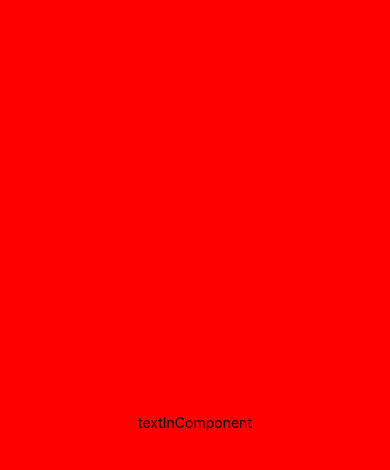
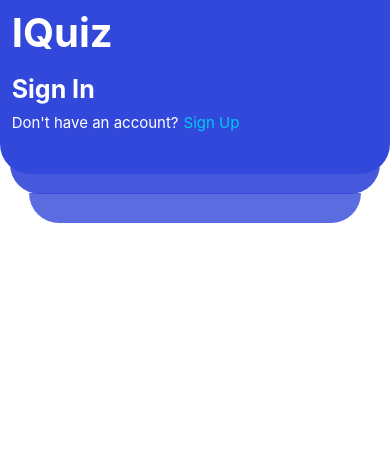
Before and after one commit to Mk1499/IslamQuiz, a React Native app: screen /Login in a window 390 px wide. Shown: the top 470 px of the page. Built offline with nearby package versions, Linux system fonts and the light colour scheme.

Commit message:
add theme switcher

```diff
--- a/App.tsx
+++ b/App.tsx
@@ -6,6 +6,7 @@ import {Provider} from 'react-redux';
 import {NavigationContainer} from '@react-navigation/native';
 import store from './src/Redux/store';
 import MainStack from './src/Routes/Stacks/Main';
+import {ThemeProvider} from './src/Theme/ThemeProvider';
 
 const App = () => {
   return (
@@ -15,7 +16,9 @@ const App = () => {
         ref={(navigatorRef: any) => {
           NavigationService.setTopLevelNavigator(navigatorRef);
         }}>
-        <MainStack />
+        <ThemeProvider>
+          <MainStack />
+        </ThemeProvider>
       </NavigationContainer>
     </Provider>
   );
--- /dev/null
+++ b/src/Components/AuthHead/AuthHead.tsx
@@ -0,0 +1,35 @@
+import React from 'react';
+import {Text, View} from 'react-native';
+import styles from './styles';
+import {useTheme} from '../../Theme/ThemeProvider';
+
+const AuthHead = () => {
+  const {dark, setScheme} = useTheme();
+
+  const toggleScheme = () => {
+    if (dark) {
+      setScheme('light');
+    } else {
+      setScheme('dark');
+    }
+  };
+
+  return (
+    <>
+      <View style={styles.container}>
+        <Text style={styles.brand}>IQuiz</Text>
+        <View style={styles.dataCont}>
+          <Text style={styles.title} onPress={toggleScheme}>Sign In</Text>
+          <View style={styles.row}>
+            <Text style={styles.text}>Don't have an account?</Text>
+            <Text style={[styles.text, styles.link]}>Sign Up</Text>
+          </View>
+        </View>
+      </View>
+      <View style={styles.firstExtend} />
+      <View style={styles.secExtent} />
+    </>
+  );
+};
+
+export default AuthHead;
--- /dev/null
+++ b/src/Components/AuthHead/styles.ts
@@ -0,0 +1,63 @@
+/* eslint-disable prettier/prettier */
+import { Platform, StyleSheet } from 'react-native';
+import Constants from '../../Config/Constants';
+
+export default StyleSheet.create({
+    container: {
+        paddingTop: Platform.OS === 'ios' ? 0.05 * Constants.height : 0,
+        backgroundColor: Constants.colors.bg,
+        width: Constants.width,
+        paddingHorizontal: 0.03 * Constants.width,
+        paddingBottom: 0.04 * Constants.height,
+        borderBottomLeftRadius: 30,
+        borderBottomRightRadius: 30,
+    },
+    brand: {
+        marginVertical: 0.01 * Constants.height,
+        fontSize: 40,
+        color: Constants.colors.white,
+        fontWeight: 'bold',
+    },
+    dataCont: {
+        marginVertical: 0.01 * Constants.height,
+    },
+    title: {
+        color: Constants.colors.white,
+        fontSize: 25,
+        fontWeight: 'bold',
+        marginBottom: 0.01 * Constants.height,
+    },
+    row: {
+        flexDirection: 'row',
+    },
+    text: {
+        fontSize: 15,
+        marginEnd: 5,
+        color: Constants.colors.white,
+    },
+    link: {
+        color: Constants.colors.sky,
+    },
+    firstExtend: {
+        height: 30,
+        backgroundColor: Constants.colors.bg,
+        width: '95%',
+        alignSelf: 'center',
+        borderBottomLeftRadius: 30,
+        borderBottomRightRadius: 30,
+        marginTop: -10,
+        zIndex: -1,
+        opacity: 0.9,
+    },
+    secExtent: {
+        height: 30,
+        backgroundColor: Constants.colors.bg,
+        width: '85%',
+        alignSelf: 'center',
+        borderBottomLeftRadius: 30,
+        borderBottomRightRadius: 30,
+        marginTop: -1,
+        zIndex: -3,
+        opacity: 0.8,
+    },
+});
--- a/src/Config/Constants.ts
+++ b/src/Config/Constants.ts
@@ -1,6 +1,15 @@
-import {Dimensions} from 'react-native';
+/* eslint-disable prettier/prettier */
+import { Dimensions } from 'react-native';
 
 export default {
   width: Dimensions.get('window').width,
   height: Dimensions.get('window').height,
+
+  colors: {
+    bg: '#3248da',
+    sky: '#00caf2',
+    white: '#fff',
+    orange: '#ff7040',
+    green: '#47cc49',
+  },
 };
--- a/src/Routes/Stacks/Main.tsx
+++ b/src/Routes/Stacks/Main.tsx
@@ -1,61 +1,19 @@
-import React, {Component} from 'react';
+import React, {
+  // Component ,
+  useEffect,
+} from 'react';
 import {createStackNavigator} from '@react-navigation/stack';
-import {Linking} from 'react-native';
+// import {Linking} from 'react-native';
 import Login from '../../Screens/Auth/Login/Login';
-import navigation from '../NavigationService';
+// import navigation from '../NavigationService';
+import {useTheme} from '../../Theme/ThemeProvider';
 
 const Stack = createStackNavigator();
 
-export default class MainStack extends Component {
-  componentDidMount() {
-    this.setupLinking();
-    this.linkingListener();
-  }
+const MainStack = () => {
+  const {colors} = useTheme();
 
-  setupLinking = () => {
-    Linking.getInitialURL().then(url => {
-      try {
-        this.navigateHandler(url);
-      } catch (err) {
-        console.error('ERR : ', err);
-      }
-    });
-  };
-
-  linkingListener = () => {
-    Linking.addEventListener('url', ({url}) => {
-      this.navigateHandler(url);
-    });
-  };
-
-  navigateHandler = async (url: string) => {
-    console.log('URL : ', url);
-    if (url) {
-      let {navigate} = navigation;
-      let base = 'https://bo0ky.netlify.app/app-';
-      let route = url.replace(base, '');
-      console.log('route : ', route);
-      let routeArr = route.split('-');
-      let stack = routeArr[0];
-      let screen = routeArr[1];
-      let keyName = routeArr[2];
-      let id = routeArr[3];
-      let props = {};
-      props[keyName] = id;
-      console.log('Data : ', routeArr, screen, id);
-      console.log('Route : ', screen, props);
-      if (stack === 'Main') {
-        navigate(screen, props);
-      } else {
-        navigate(stack, {
-          screen,
-          params: props,
-        });
-      }
-    }
-  };
-
-  render() {
+  useEffect(() => {}, []);
   return (
     <Stack.Navigator>
       <Stack.Screen
@@ -63,13 +21,85 @@ export default class MainStack extends Component {
         component={Login}
         options={{
           headerShown: false,
+          cardStyle: {
+            backgroundColor: colors.bg,
+          },
         }}
       />
     </Stack.Navigator>
   );
-  }
+};
 
-  componentWillUnmount() {
-    Linking.removeAllListeners();
-  }
-}
+export default MainStack;
+
+// export class MainStack extends Component {
+//   componentDidMount() {
+//     this.setupLinking();
+//     this.linkingListener();
+//     console.log("Login : ", useTheme());
+//   }
+
+//   setupLinking = () => {
+//     Linking.getInitialURL().then(url => {
+//       try {
+//         this.navigateHandler(url);
+//       } catch (err) {
+//         console.error('ERR : ', err);
+//       }
+//     });
+//   };
+
+//   linkingListener = () => {
+//     Linking.addEventListener('url', ({url}) => {
+//       this.navigateHandler(url);
+//     });
+//   };
+
+//   navigateHandler = async (url: string) => {
+//     console.log('URL : ', url);
+//     if (url) {
+//       let {navigate} = navigation;
+//       let base = 'https://bo0ky.netlify.app/app-';
+//       let route = url.replace(base, '');
+//       console.log('route : ', route);
+//       let routeArr = route.split('-');
+//       let stack = routeArr[0];
+//       let screen = routeArr[1];
+//       let keyName = routeArr[2];
+//       let id = routeArr[3];
+//       let props = {};
+//       props[keyName] = id;
+//       console.log('Data : ', routeArr, screen, id);
+//       console.log('Route : ', screen, props);
+//       if (stack === 'Main') {
+//         navigate(screen, props);
+//       } else {
+//         navigate(stack, {
+//           screen,
+//           params: props,
+//         });
+//       }
+//     }
+//   };
+
+//   render() {
+//     return (
+//       <Stack.Navigator>
+//         <Stack.Screen
+//           name="Login"
+//           component={Login}
+//           options={{
+//             headerShown: false,
+//             cardStyle: {
+//               backgroundColor: '#fff',
+//             },
+//           }}
+//         />
+//       </Stack.Navigator>
+//     );
+//   }
+
+//   componentWillUnmount() {
+//     Linking.removeAllListeners();
+//   }
+// }
--- a/src/Screens/Auth/Login/Login.tsx
+++ b/src/Screens/Auth/Login/Login.tsx
@@ -1,13 +1,20 @@
-import React, {Component} from 'react';
-import {Text, ScrollView} from 'react-native';
-import styles from './styles';
+import React from 'react';
+import {ScrollView, View} from 'react-native';
+import AuthHead from '../../../Components/AuthHead/AuthHead';
+import makeStyle from './styles';
+import {useTheme} from '../../../Theme/ThemeProvider';
 
-export default class Login extends Component {
-  render() {
-    return (
-      <ScrollView contentContainerStyle={styles.container}>
-        <Text> textInComponent </Text>
-      </ScrollView>
-    );
-  }
-}
+const Login = () => {
+  const {colors} = useTheme();
+  const styles = makeStyle(colors);
+
+  return (
+    <ScrollView contentContainerStyle={styles.container}>
+      <View style={styles.container}>
+        <AuthHead />
+      </View>
+    </ScrollView>
+  );
+};
+
+export default Login;
--- a/src/Screens/Auth/Login/styles.ts
+++ b/src/Screens/Auth/Login/styles.ts
@@ -1,12 +1,11 @@
-import {StyleSheet} from 'react-native';
-import config from '../../../Config/Constants';
+/* eslint-disable prettier/prettier */
+import { StyleSheet } from 'react-native';
+// import Constants from '../../../Config/Constants';
 
-export default StyleSheet.create({
+const makeStyle = (colors: any) => StyleSheet.create({
   container: {
-    flexDirection: 'column',
-    alignItems: 'center',
-    justifyContent: 'center',
-    height: config.height,
-    backgroundColor: 'red',
+    // backgroundColor:colors.primary,
   },
 });
+
+export default makeStyle;
--- /dev/null
+++ b/src/Theme/ThemeProvider.js
@@ -0,0 +1,33 @@
+/* eslint-disable prettier/prettier */
+import React, { createContext, useEffect, useState , useContext } from 'react';
+import { DartColors, LightColors } from './colors';
+import { useColorScheme } from 'react-native';
+
+export const ThemeContext = createContext({
+    dark: false,
+    colors: LightColors,
+    setScheme: () => { },
+});
+
+export const ThemeProvider = props => {
+    const colorScheme = useColorScheme();
+    const [isDark, setIsDark] = useState(colorScheme === 'dark');
+
+    useEffect(() => {
+        setIsDark(colorScheme === 'dark');
+    }, [colorScheme])
+
+    const defaultTheme = {
+        dark: isDark,
+        colors: isDark ? DartColors : LightColors,
+        setScheme: (scheme) => { setIsDark(scheme === 'dark') }
+    };
+
+    return (
+        <ThemeContext.Provider value={defaultTheme}>
+            {props.children}
+        </ThemeContext.Provider>
+    )
+};
+
+export const useTheme = () => useContext(ThemeContext)
--- /dev/null
+++ b/src/Theme/colors.ts
@@ -0,0 +1,11 @@
+export const LightColors = {
+  primary: '#3248da',
+  text: '#333',
+  bg: '#fff',
+};
+
+export const DartColors = {
+  primary: '#00caf2',
+  text: '#fff',
+  bg: '#333',
+};
```
Lines whose indentation alone changed are shown as unchanged.
